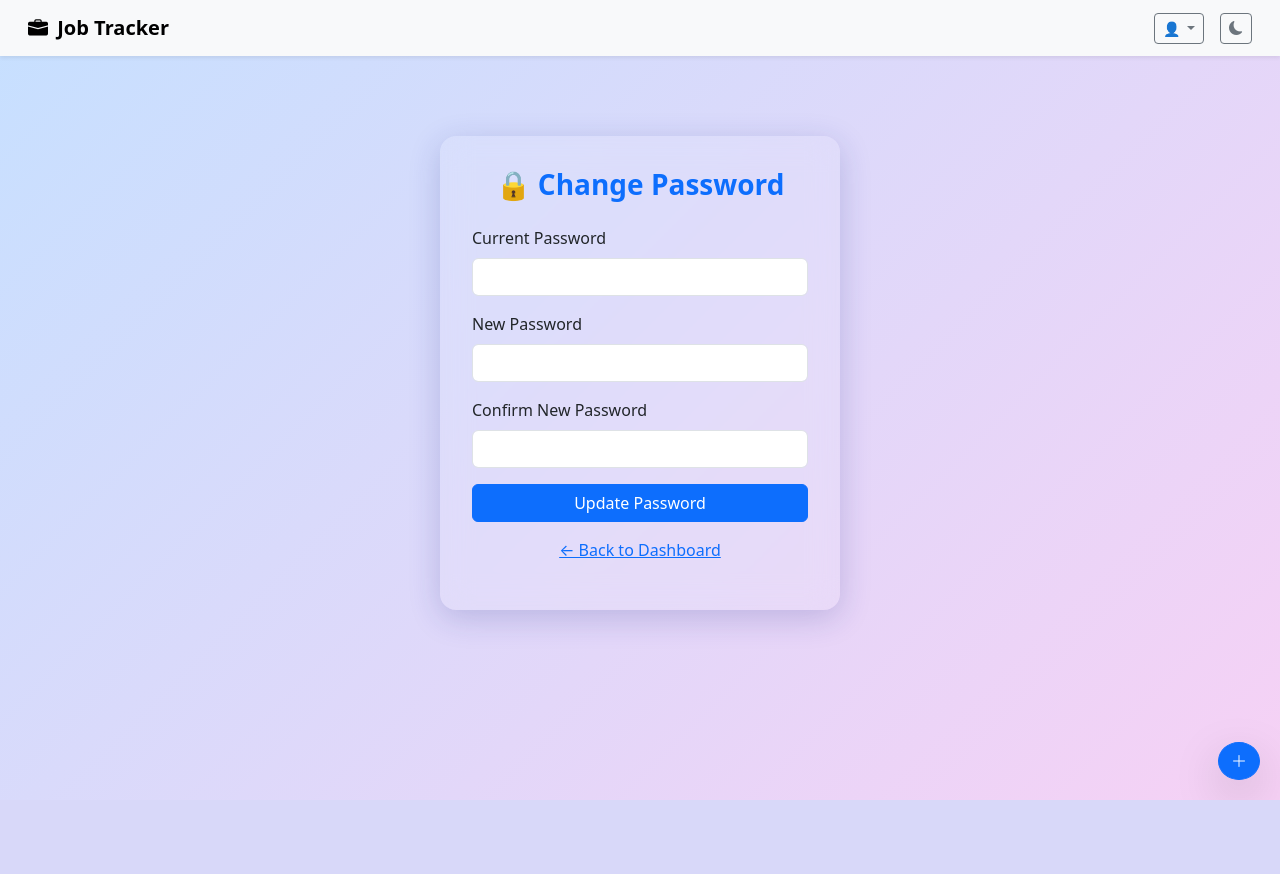
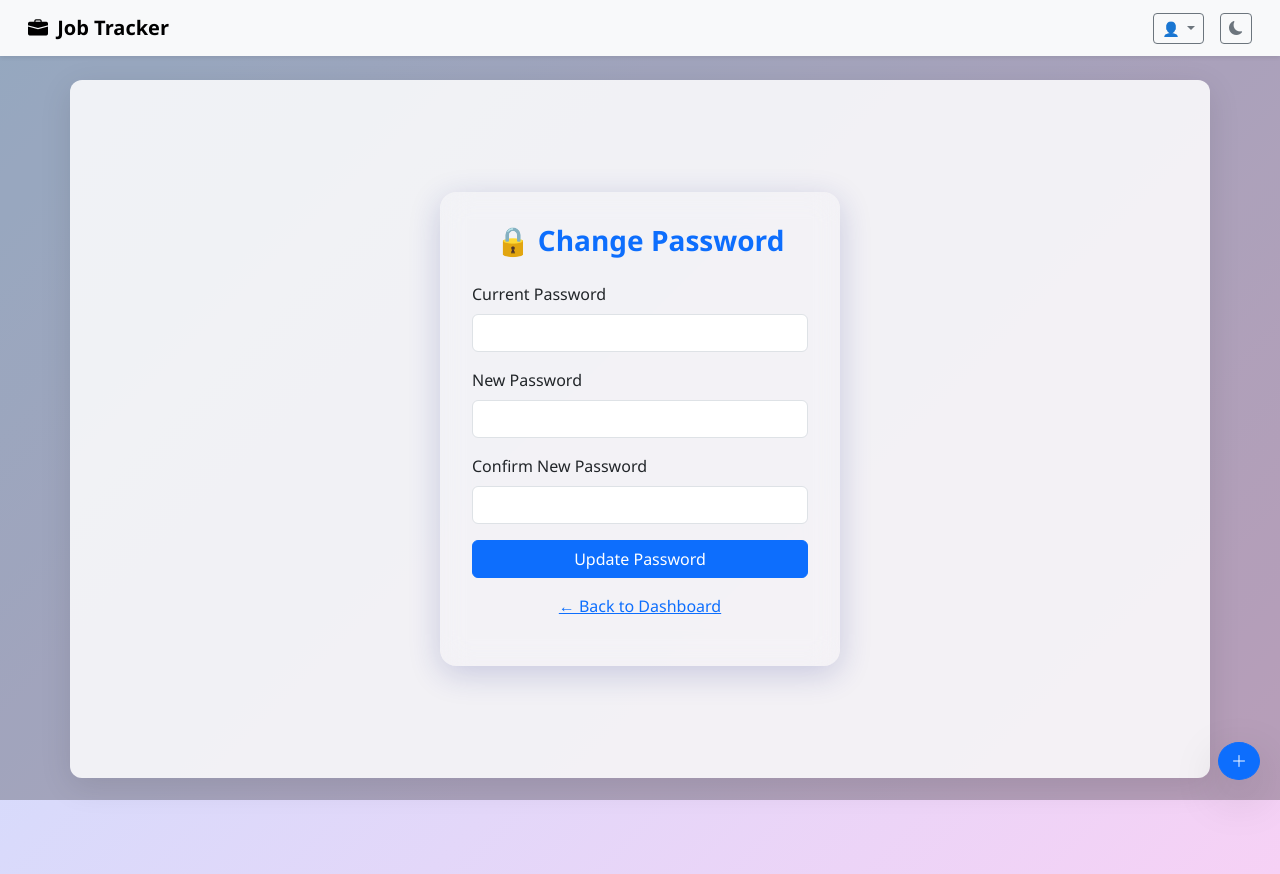
Before and after one commit to YaswanthSai2203/job-tracker, a Flask app: page /auth/settings/change-password in a window 1280 px wide. Before the commit the page ends 800 px from the top, so only its background shows below. Run offline with Flask 3, Linux system fonts and the light colour scheme; the visitor is signed in with stand-in values (Sample User, id 1).

Commit message:
Enhanced site background with image and overlay

```diff
--- a/templates/base.html
+++ b/templates/base.html
@@ -11,7 +11,31 @@
 
   <style>
     body {
+      background: url("{{ url_for('static', filename='images/bg.jpg') }}") no-repeat center center fixed;
+      background-size: cover;
+      position: relative;
+      min-height: 100vh;
+      font-family: 'Segoe UI', sans-serif;
       padding-bottom: 4rem;
+    }
+
+    body::before {
+      content: "";
+      position: fixed;
+      top: 0;
+      left: 0;
+      width: 100%;
+      height: 100%;
+      background: rgba(0, 0, 0, 0.25); /* Dark overlay for readability */
+      z-index: -1;
+    }
+
+    .container {
+      background: rgba(255, 255, 255, 0.85);
+      border-radius: 12px;
+      padding: 2rem;
+      box-shadow: 0 8px 32px rgba(0, 0, 0, 0.1);
+      margin-bottom: 2rem;
     }
 
     .fab {
```
Also changed, not shown: static/images/bg.jpg (added).
